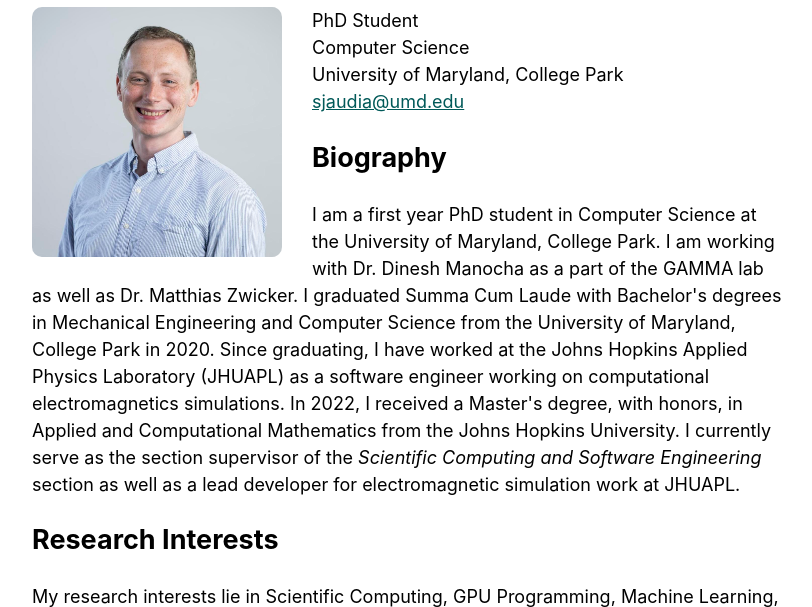
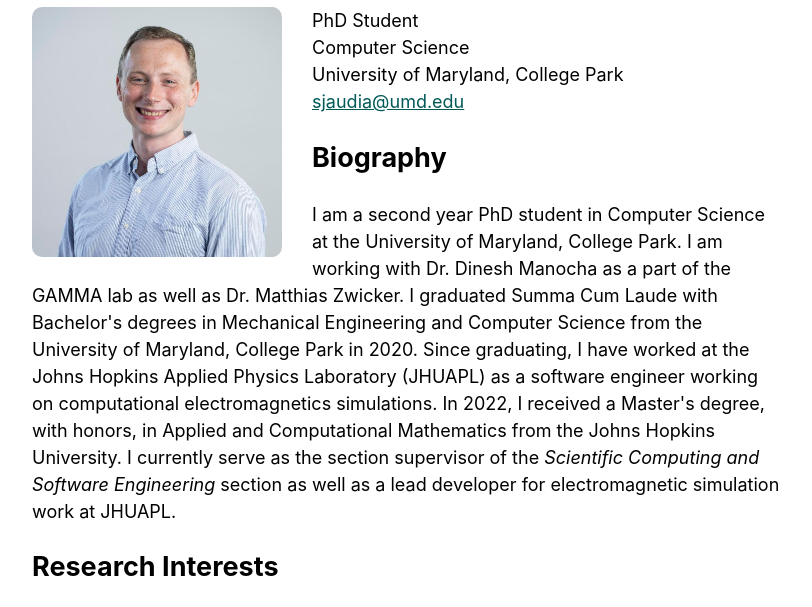
Before and after one commit to sam-audia/sam-audia.github.io, a plain HTML site: page index.html in a window 1280 px wide. Shown: the part 162-769 px from the top of the page, without its empty margins (233-1045 px from the left). Drawn offline with Linux system fonts and the light colour scheme.

Commit message:
feat: update year

```diff
--- a/index.html
+++ b/index.html
@@ -68,7 +68,7 @@
       </p>
       <h2 id="bio">Biography</h2>
       <p>
-      I am a first year PhD student in Computer Science at the University of Maryland, College Park. I am working with Dr. Dinesh Manocha as a part of the GAMMA lab as well as Dr. Matthias Zwicker.
+      I am a second year PhD student in Computer Science at the University of Maryland, College Park. I am working with Dr. Dinesh Manocha as a part of the GAMMA lab as well as Dr. Matthias Zwicker.
       I graduated Summa Cum Laude with Bachelor's degrees in Mechanical Engineering and Computer Science from the University of Maryland, College Park in 2020.
       Since graduating, I have worked at the Johns Hopkins Applied Physics Laboratory (JHUAPL) as a software engineer working on computational electromagnetics simulations. In 2022, I
       received a Master's degree, with honors, in Applied and Computational Mathematics from the Johns Hopkins University. I currently serve as the section supervisor
```
